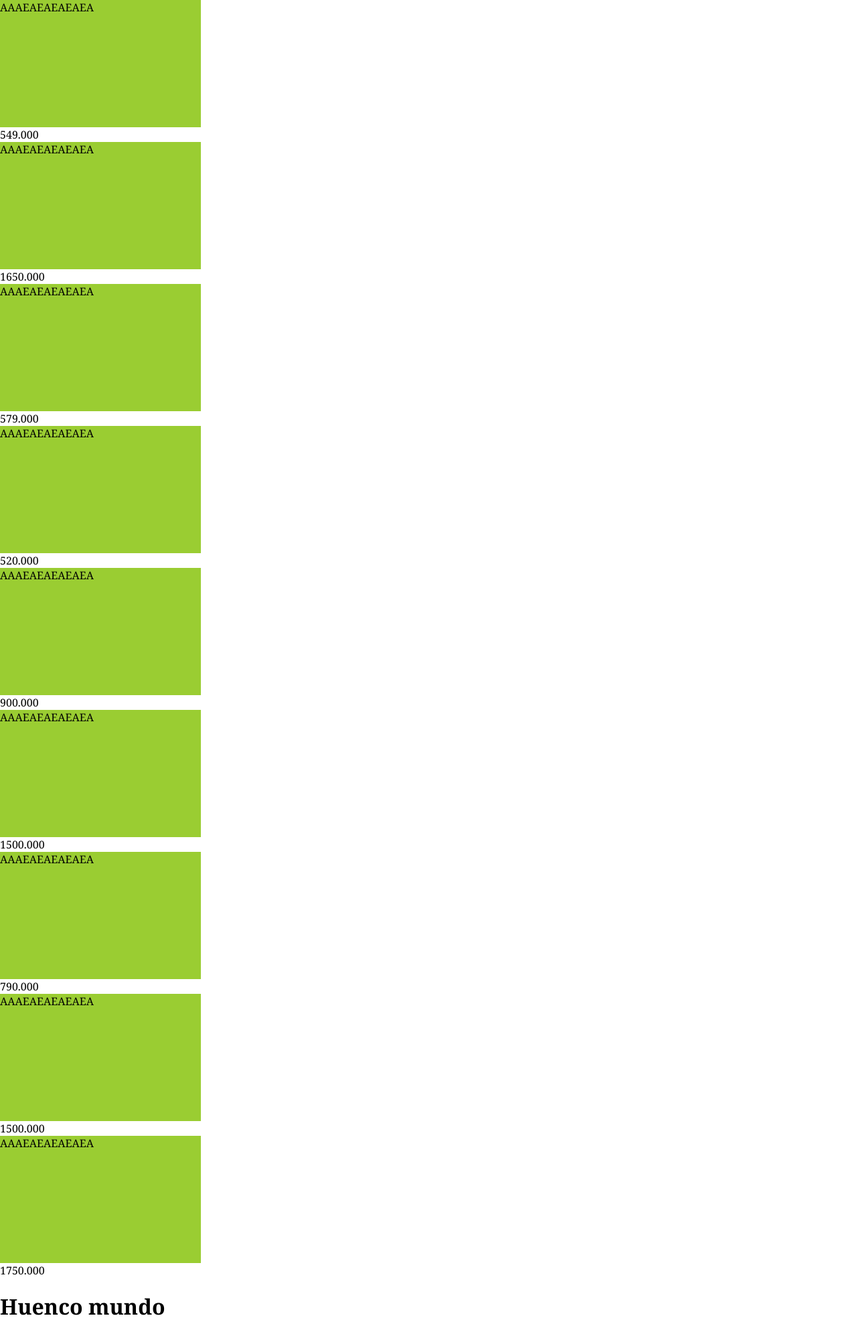
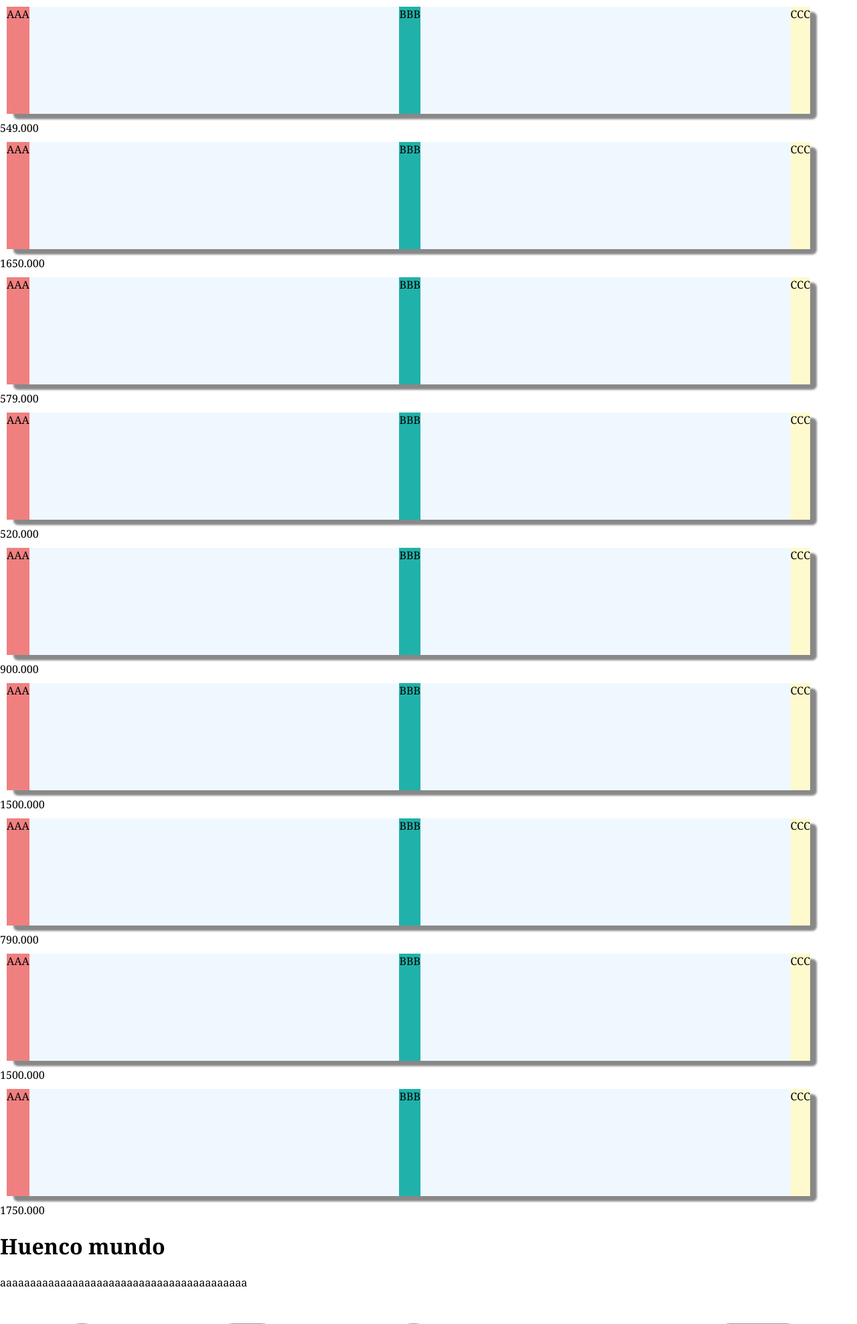
Before and after one commit to davycx10/BTS1A_AUrlom, a PHP site: page / in a window 1280 px wide. Shown: the part 100-2077 px from the top of the page at 67% size. Run offline with PHP 8.4, Linux system fonts and the light colour scheme; data comes from the database, SQL or seed files in the repository.

Commit message:
add image for site

```diff
--- a/css/design.css
+++ b/css/design.css
@@ -2,16 +2,6 @@ body {
     margin: 0;
     font-family: Georgia, 'Times New Roman', Times, serif;
 }
-
-
-
-
-
-
-
-
-
-
 
 
 
@@ -45,3 +35,36 @@ body {
 .footer>img {
     height: 100px;
 }
+
+
+.article {
+    background-color: aliceblue;
+    width: 1200px;
+    height: 160px;
+    margin: 10px;
+    border-radius: 7px;
+    box-shadow: 10px 8px 3px  #888888;
+    display: flex;
+    flex-direction: row;
+    justify-content: space-between;
+
+}
+
+
+.gauche {
+    background-color: lightcoral;
+
+
+}
+
+
+
+.millieu {
+    background-color: lightseagreen;
+}
+
+
+.droite {
+    background-color: lemonchiffon;
+
+}
--- a/index.php
+++ b/index.php
@@ -38,7 +38,12 @@ while (($row = mysqli_fetch_assoc($result)) == true) {
     $marnom = $row['marnom'];
 
 ?>
-<div style='width: 300px; height: 190px; background-color: yellowgreen;'>AAAEAEAEAEAEA</div>
+<div class="article">
+    <div class="gauche" >AAA</div>
+    <div class="millieu">BBB</div>
+    <div class="droite">CCC</div>
+
+</div>
 <?= $artprix ?>
 
 
@@ -57,6 +62,11 @@ mysqli_free_result($result);
 
 aaaaaaaaaaaaaaaaaaaaaaaaaaaaaaaaaaaaaaaaa
 
-<?php require_once('footer.php'); ?>
+<?php
+require_once('footer.php');
+?>
+
+
+
 </body>
 </html>
```
Also changed, not shown: Images/1.jpg (added), Images/10.jpg (added), Images/2.jpg (added), Images/3.jpg (added), Images/4.jpg (added), Images/5.jpg (added), Images/6.jpg (added), Images/7.jpg (added), Images/8.jpg (added).
